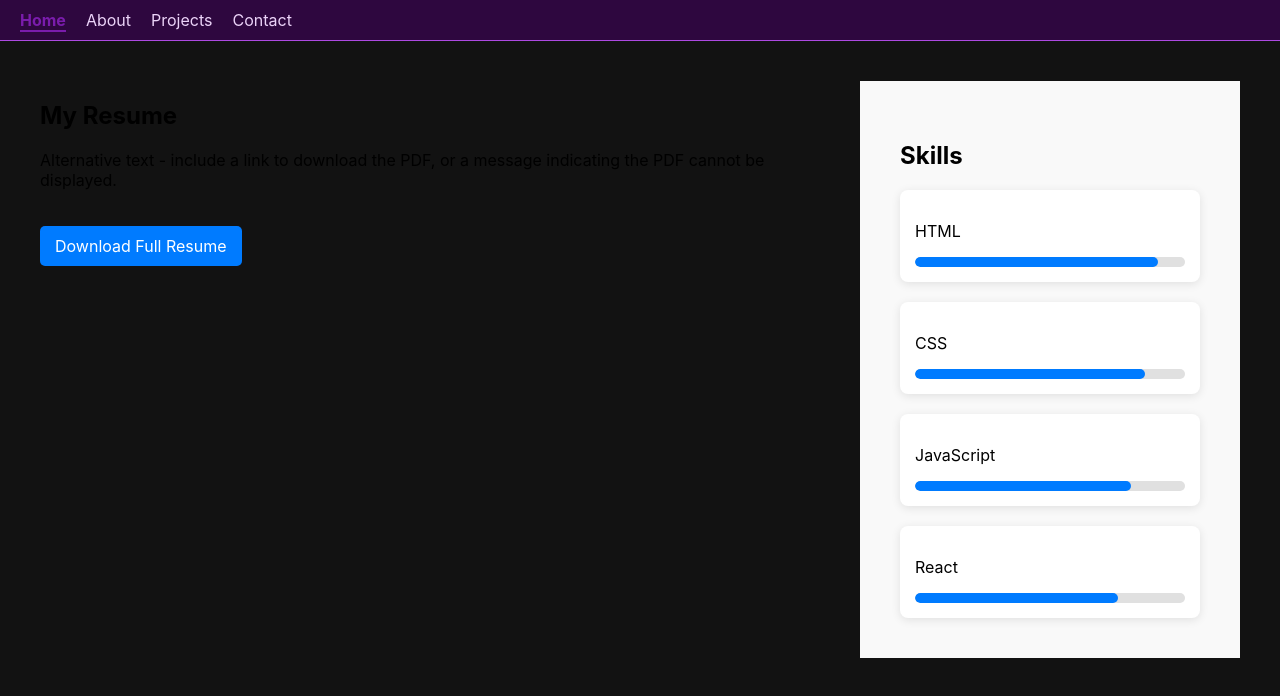
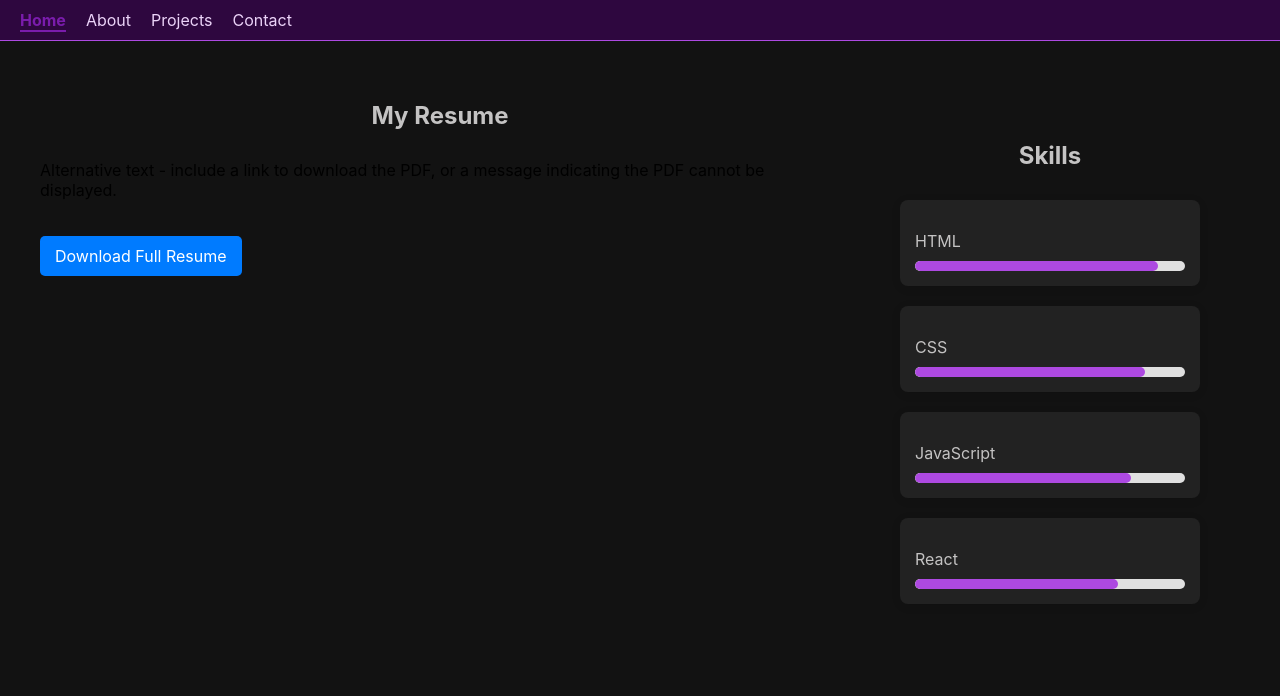
Before and after one commit to AniketKumar10/my-web-profile, a React (Create React App) app in the folder my-web-profile/: page /about in a window 1280 px wide. Shown: the top 696 px of the page. Built offline with nearby package versions, Linux system fonts and the light colour scheme.

Commit message:
skill bar changes

```diff
--- a/my-web-profile/src/components/Skills.css
+++ b/my-web-profile/src/components/Skills.css
@@ -1,6 +1,12 @@
 .skills-container {
     padding: 40px;
-    background-color: #f9f9f9;
+    background-color: #121212;
+}
+
+.skills-container h2 {
+    color: #c4c3c3;
+    text-align: center;
+    margin-bottom: 30px;
 }
 
 .skills-grid {
@@ -10,10 +16,15 @@
 }
 
 .skill-bar {
-    background: #fff;
+    background: #222222;
     padding: 15px;
     border-radius: 8px;
     box-shadow: 0 2px 10px rgba(0, 0, 0, 0.1);
+}
+
+.skill-bar p {
+    color: #c4c3c3;
+    margin-bottom: 10px;
 }
 
 .progress {
@@ -24,7 +35,7 @@
 }
 
 .progress-bar {
-    background-color: #007BFF;
+    background-color: #AD49E1;
     border-radius: 10px;
     height: 10px;
 }
--- a/my-web-profile/src/pages/About.css
+++ b/my-web-profile/src/pages/About.css
@@ -4,6 +4,12 @@
     justify-content: space-between;
     padding: 40px;
     gap: 20px;
+}
+
+.resume-section h2{
+    color: #c4c3c3;
+    text-align: center;
+    margin-bottom: 30px;
 }
 
 .resume-section {
```
Also changed, not shown: my-web-profile/public/manifest.json.
